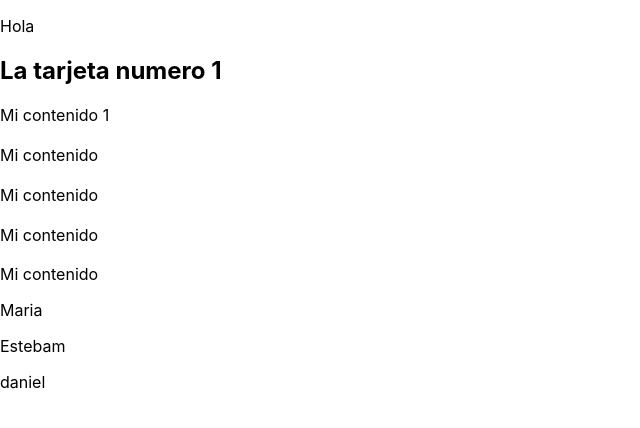
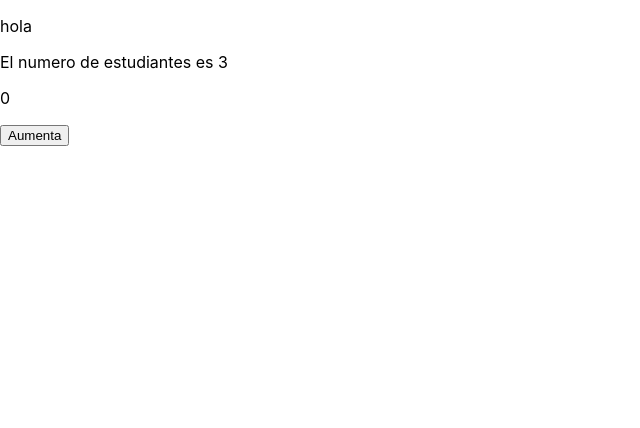
Before and after one commit to mpramos/PrimerosPasosReactTzuzulCodeBootcamp, a React (Create React App) app: page / in a window 1280 px wide. Shown: the top 428 px of the page, without its empty margins (0-640 px from the left). Built offline with nearby package versions, Linux system fonts and the light colour scheme.

Commit message:
Se hizo una incrementación de numero usando el useState

```diff
--- a/src/App.js
+++ b/src/App.js
@@ -1,28 +1,16 @@
 import React from 'react';
 import Card from './components/Card'
 const App = () => {
-  // se regresan elementos de JSX
-  const numero = 1
-  const componente = {
-    numero: numero
-  }
+  const Alumnos=['Martha','cecilia','juan']
+  const numero = Alumnos.length
 
-  const listaAlumnosSimple = ["Maria","Estebam","daniel"]
-  const ListaJSX =[]
+return (
+  <div>
+  <p>hola</p>
+      <Card title={`El numero de estudiantes es ${numero}`} numero ={numero}> </Card>
+  </div>
+)
 
-  const listaAlumnos = [<p>Maria</p>,<p>Estebam</p>,<p>Daniel</p>]
-  return (
-    <div>
-      <p id='saludo'>Hola</p>
-      <Card titulo ={`La tarjeta numero ${numero}`} numero={numero}/>
-      <Card/>
-      <Card/>
-      <Card/>
-      <Card/>
-      {/* {listaAlumnos} */}
-      {listaAlumnosSimple.map((alumno, index)=><p key ={index}>{alumno}</p>)}
-    </div>
-  )
 
 };
 
--- a/src/components/Card.jsx
+++ b/src/components/Card.jsx
@@ -1,11 +1,16 @@
-import React from 'react';
+import React,{useState} from 'react';
 const Card = (props) => {
-    console.log(props)
-    return <>
-
-        <h2> {props.titulo} </h2>
-        <p> Mi contenido {props.numero} </p>
-    </>;
+    let [cont,Setcont] = useState(0)
+    let aumenta=()=>{
+        return Setcont(cont + 1)
+    }
+    return (
+        <>
+        <p> {props.title}</p>
+        <p> {cont}</p>
+        <button onClick={aumenta}>Aumenta</button>
+        </>
+    )
 };
 
 export default Card;
```
